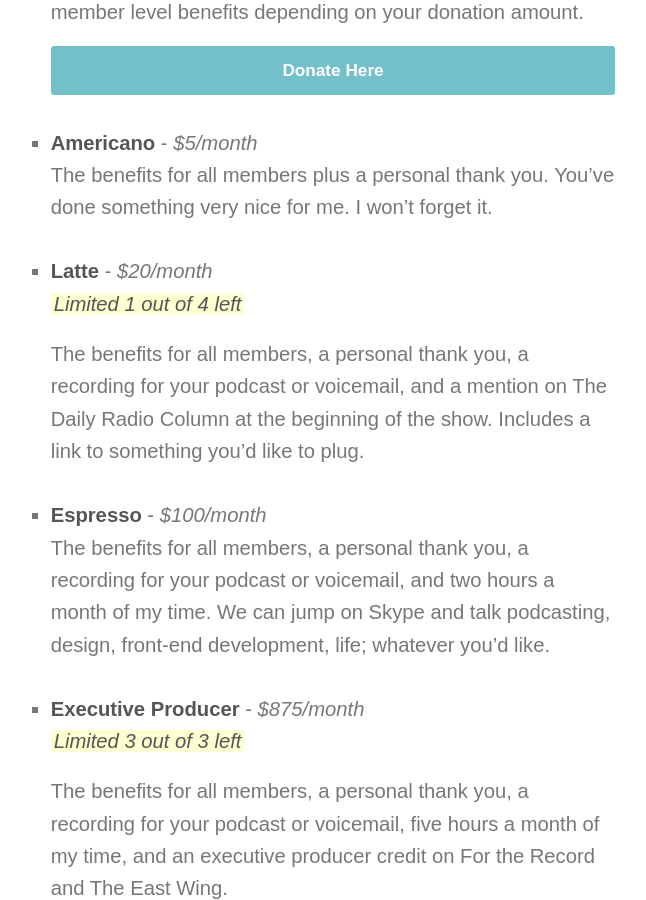
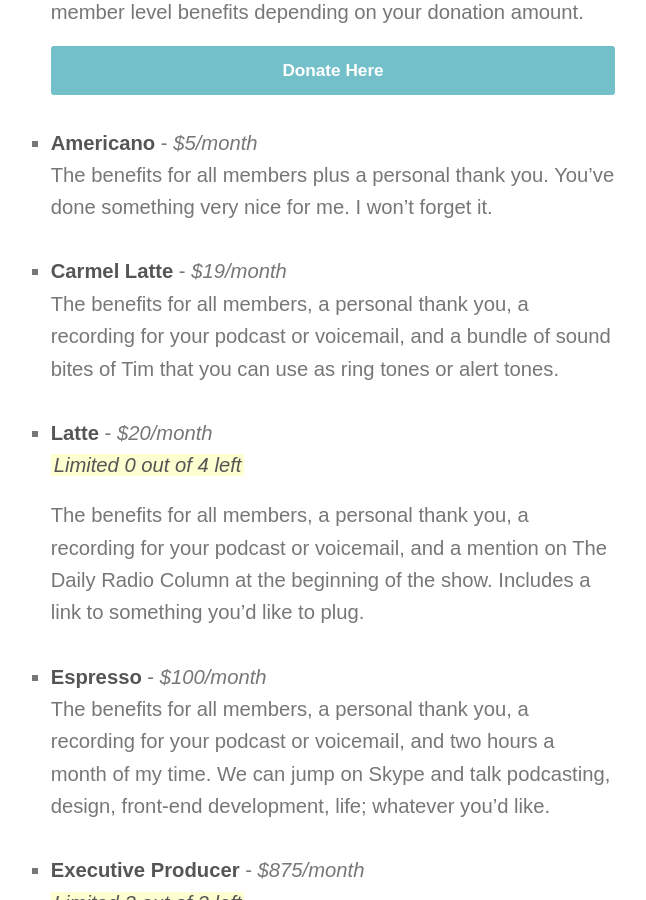
Before and after one commit to xavibenjamin/ttimsmith.com, a Jekyll site: the page built from membership.md, in a window 1280 px wide and 900 px high, scrolled down 879 px. Shown: the whole window, without its empty margins (325-971 px from the left). Built offline with Jekyll 4.4.1, drawn with Linux system fonts in a browser that asks for light colours; nearby versions of some CDN libraries; a script that is not in the unit is left out.

Commit message:
Adding Carmel Latte plan

```diff
--- a/membership.md
+++ b/membership.md
@@ -20,8 +20,11 @@ Members of all levels will receive weekly updates containing information and aud
 - **Americano** - *$5/month*
    The benefits for all members plus a personal thank you. You've done something very nice for me. I won't forget it.
 
+- **Carmel Latte** - *$19/month*
+   The benefits for all members, a personal thank you, a recording for your podcast or voicemail, and a bundle of sound bites of Tim that you can use as ring tones or alert tones.
+
 - **Latte** - *$20/month*
-   *Limited 1 out of 4 left*{:.highlighted}
+   *Limited 0 out of 4 left*{:.highlighted}
 
    The benefits for all members, a personal thank you, a recording for your podcast or voicemail, and a mention on The Daily Radio Column at the beginning of the show. Includes a link to something you'd like to plug.
 
```
Also changed, not shown: 1 other file.
